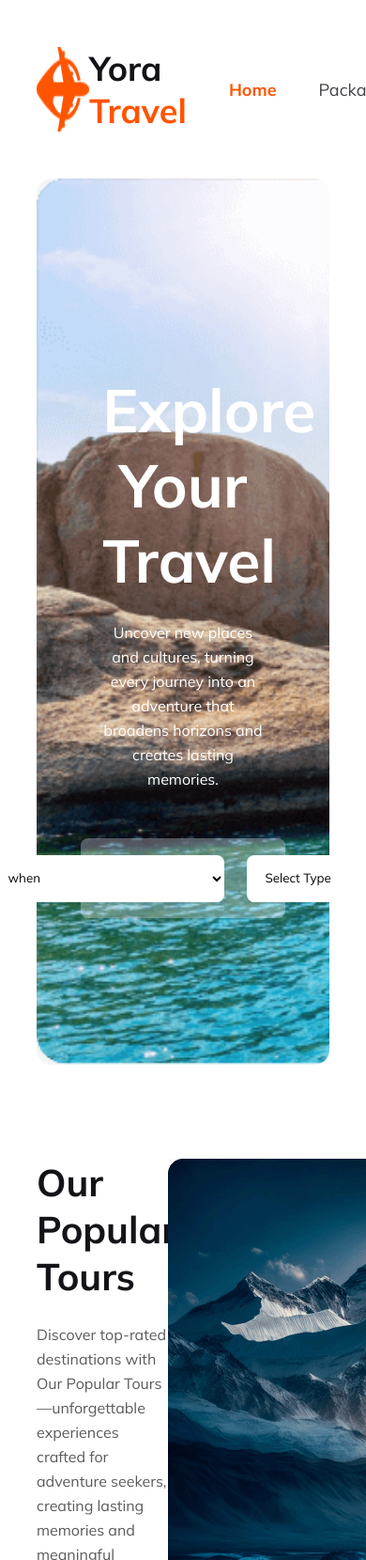
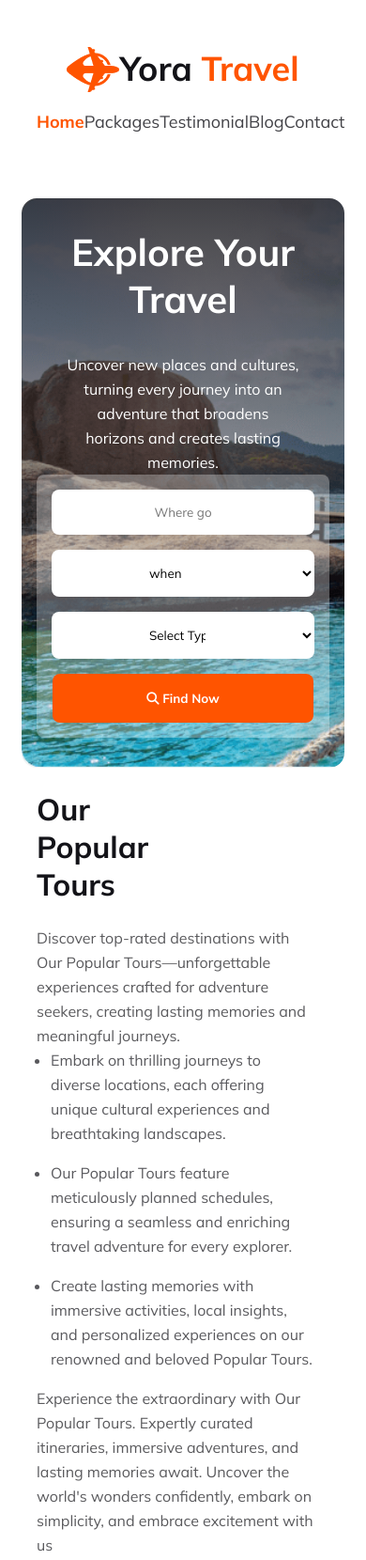
Before and after one commit to DevSadit/assignment-2, a plain HTML site: page index.html in a window 390 px wide. Shown: the top 1660 px of the page at 94% size. Drawn offline with Linux system fonts and the light colour scheme.

Commit message:
nav, banner, responsiveness added

```diff
--- a/index.html
+++ b/index.html
@@ -168,6 +168,43 @@
                     commodo sagittis dignissim adipiscing quis. Habitant adipiscing risus natoque aliquet. </p>
             </div>
         </section>
+
+        <!-- japan section -->
+        <section class="japan-section">
+            <div class="japan-container container">
+                <div class="japan-img">
+                    <img src="Images/japan.jpg" alt="">
+                </div>
+                <div class="japan-content">
+                    <h2 class="primary-header">Visit Japan</h2>
+                    <p class="primary-p">Explore Japan's rich cultural tapestry and modern marvels. Immerse
+                        yourself in cherry blossoms' ephemeral beauty, savor sushi at Tsukiji Fish Market, and discover
+                        Kyoto's ancient temples. From bustling Tokyo to serene landscapes, Japan offers a captivating
+                        blend of tradition and innovation for an unforgettable journey
+
+                    </p>
+                    <button class="primary-btn">Explore</button>
+                </div>
+            </div>
+        </section>
+
+
+
+
+
+
+
+
+
+
+
+
+
+
+
+
+
+
         <!-- Newsletter section -->
         <section class="n-sec">
             <div class="newsletter">
--- a/style.css
+++ b/style.css
@@ -7,6 +7,7 @@
 
 /* common styles */
 .primary-btn {
+  margin-top: 32px;
   border-radius: 8px;
   background: #ff5400;
   width: 174px;
@@ -36,7 +37,7 @@
   font-weight: 800;
 }
 section {
-  width: 80%;
+  max-width: 80%;
   margin: 100px auto;
 }
 /* navbar section */
@@ -83,7 +84,18 @@ section {
 }
 /********** banner******* */
 .banner {
-  background-image: url(Images/banner.png);
+  background: linear-gradient(
+    180deg,
+    rgba(19, 19, 24, 0.8) 0%,
+    rgba(19, 19, 24, 0) 100%
+  );
+  background-image: linear-gradient(
+      180deg,
+      rgba(19, 19, 24, 0.8) 0%,
+      rgba(19, 19, 24, 0) 100%
+    ),
+    url("Images/banner.png");
+
   background-size: cover;
   background-repeat: no-repeat;
   width: 80%;
@@ -323,6 +335,24 @@ section {
   margin-bottom: 32px;
   padding-right: 55px;
 }
+
+/* JAPAN SECTION */
+.japan-container {
+  display: flex;
+  gap: 40px;
+  justify-content: space-between;
+}
+.japan-content {
+  width: 50%;
+}
+.japan-img {
+  width: 50%;
+}
+.japan-img img {
+  width: 100%;
+  border-radius: 10px;
+}
+
 /* Newsletter section */
 .newsletter {
   justify-content: center;
@@ -367,10 +397,10 @@ section {
 }
 .n-form button {
   border-radius: 8px;
-background: #FF5400;
+  background: #ff5400;
   padding: 15px 145px;
 
-color: #FFF;
+  color: #fff;
   text-align: center;
   font-size: 20px;
   font-weight: 800;
@@ -425,3 +455,124 @@ footer p {
   font-weight: 300;
   padding-bottom: 110px;
 }
+
+/* Responsive */
+/* nav responsive */
+@media screen and (max-width: 600px) {
+  .nav-bar {
+    flex-direction: column;
+    align-items: flex-start;
+  }
+
+  .nav-logo,
+  .nav-btn {
+    width: 100%;
+    margin-bottom: 20px;
+  }
+
+  .nav-btn ul a {
+    margin: 0;
+  }
+}
+
+/* banner */
+/* mobile responsive */
+@media screen and (max-width: 600px) {
+
+  .banner {
+    padding: 32px 16px;
+  }
+
+  .txt-container {
+    text-align: center;
+    width: 80%;
+    margin: 0 auto;
+    padding: 0
+    ;
+  }
+
+  .txt-container h1 {
+    font-size: 40px;
+    font-weight: 800;
+  }
+  .txt-container p {
+    padding-top: 32px;
+    text-align: center;
+
+  }
+
+  .inp-container {
+    flex-direction: column;
+    height: auto;
+    gap: 16px;
+    background: rgba(255, 255, 255, 0.3);
+    margin: 0 auto;
+    width: 100%;
+    padding: 16px;
+    box-sizing: border-box;
+  }
+
+  .inp-container .wherego input {
+    text-align: center;
+      width: 100%;
+      margin: 0 auto;
+      box-sizing: border-box;
+
+  }
+  .inp-container #selectBox {
+    width:100%;
+    margin: 0 auto;
+    box-sizing: border-box;
+  }
+  .inp-container button {
+    width: 100%;
+    margin: 0 auto;
+    box-sizing: border-box;
+  }
+
+  .inp-container .wherego input {
+    padding: 16px 70px;
+  }
+  .inp-container #selectBox,
+  .inp-container button {
+    padding: 16px 100px;
+
+}
+
+}
+
+
+/* Popular tour section */
+/* mobile responsive */
+
+@media screen and (max-width: 600px) {
+  .p-tour {
+      width: 335px;
+      flex-direction: column;
+      padding: 24px;
+      margin: 0 auto;
+  }
+  .primary-header {
+      font-size: 2rem;
+      width: 180px;
+  }
+  .p-txt-box > .primary-p {
+      width: 300px;
+  }
+  .p-txt-box ul {
+      width: 280px;
+  }
+  .popular-content .popular-p-2 {
+
+  }
+  .p-txt-box .two{
+    width: 335px;
+  }
+  .p-img-box {
+    width: 100%;
+  }
+  .p-img-box img {
+
+    width: 100%;
+  }
+}
```
Also changed, not shown: 1 other file. Lines whose indentation alone changed are shown as unchanged.
